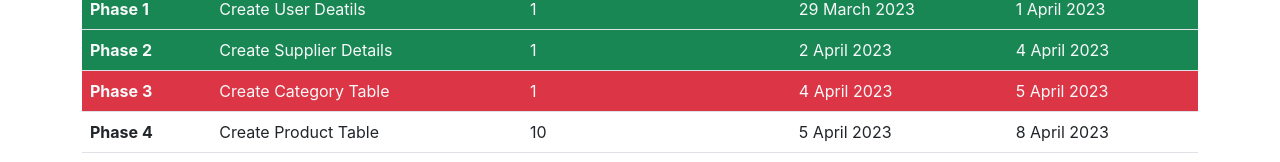
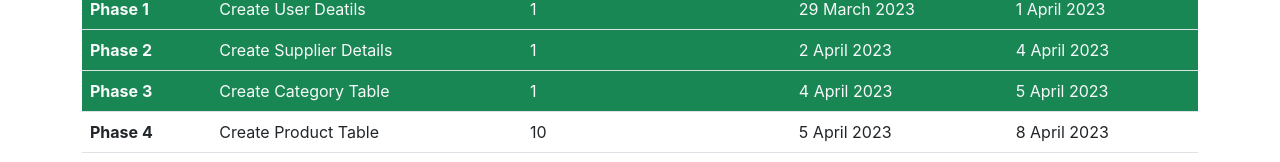
Before and after one commit to BasirKhan418/dbms-project-web, a React (Create React App) app: page / in a window 1280 px wide. Shown: the part 2404-2566 px from the top of the page. Built offline with nearby package versions, Linux system fonts and the light colour scheme; a web font is replaced by a local one.

Commit message:
p3 success

```diff
--- a/src/components/Timetable.jsx
+++ b/src/components/Timetable.jsx
@@ -28,7 +28,7 @@ const Timetable = () => {
       <td>2 April 2023</td>
       <td>4 April 2023</td>
     </tr>
-    <tr className='bg-danger text-light'>
+    <tr className='bg-success text-light'>
       <th scope="row">Phase 3</th>
       <td>Create Category Table</td>
       <td>1</td>
```
